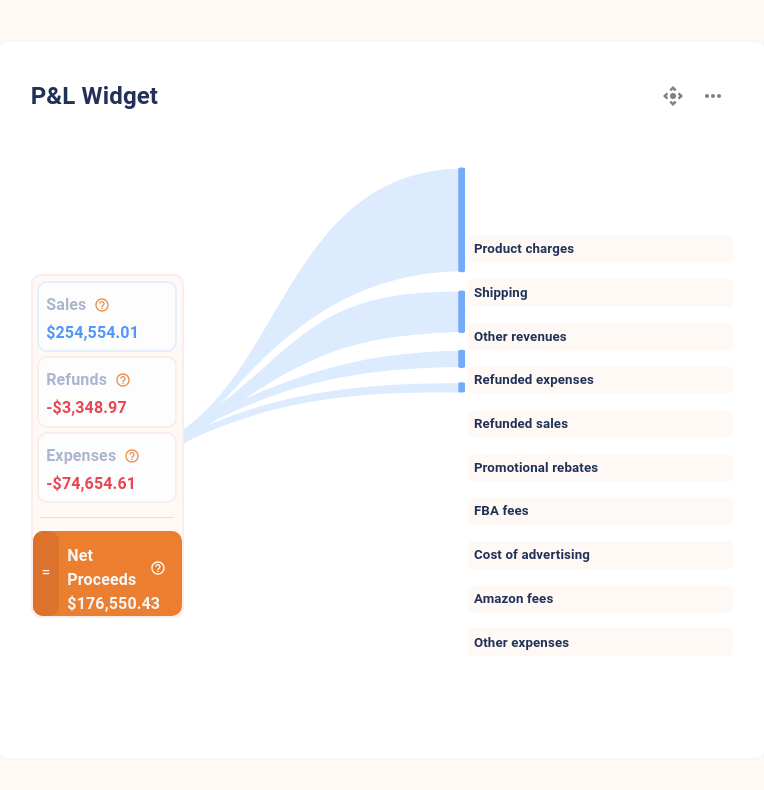
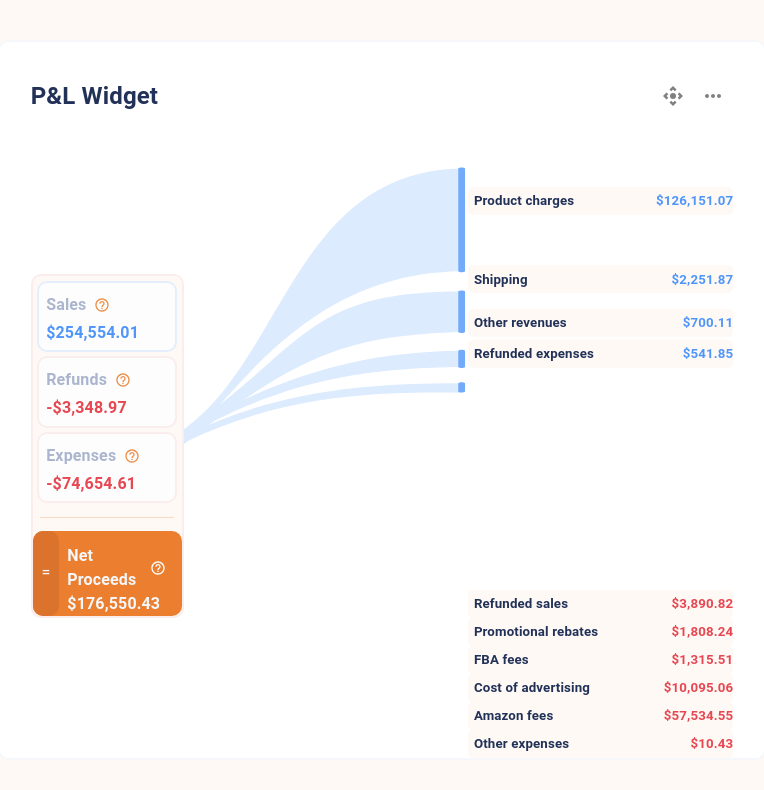
Before and after one commit to jpaul121/acquco-frontend, a React (Vite) app: page / in a window 1280 px wide. Shown: the top 790 px of the page, without its empty margins (258-1022 px from the left). Built offline with nearby package versions, Linux system fonts and the light colour scheme.

Commit message:
Add view logic for separate revenue & expense data

```diff
--- a/src/store/index.ts
+++ b/src/store/index.ts
@@ -1,6 +1,5 @@
 import { useDispatch, useSelector } from 'react-redux'
 
-import { Google } from '@mui/icons-material'
 import { configureStore } from '@reduxjs/toolkit'
 import { createSelector } from '@reduxjs/toolkit'
 import { profitLossReducer } from '../widget/widgetSlice'
@@ -98,6 +97,14 @@ export const getDiagramData = createSelector(stateIdentity, state => {
   return newState
 })
 
+export const getRevenue = createSelector(getDiagramData, state => (
+  state.links.filter(item => item.source === 'Sales' || item.target === 'Refunded expenses')
+))
+
+export const getExpenses = createSelector(getDiagramData, state => (
+  state.links.filter(item => item.source === 'Expenses' || item.target === 'Refunded sales')
+))
+
 const WEIGHT_NERF = .8
 
 export const getPlotlyData = createSelector(getDiagramData, state => {
--- a/src/widget/components/ProfitLossWidget.tsx
+++ b/src/widget/components/ProfitLossWidget.tsx
@@ -1,11 +1,11 @@
 import { ControlCamera as ControlCameraIcon, MoreHoriz } from '@mui/icons-material'
+import { makeStyles, rawNumbertoDollar } from '../../utils'
 
 import { IconButton } from '@mui/material'
 import React from 'react'
 import { RevenueCard } from '../'
 import { SankeyDiagram } from '../'
 import { Theme } from '@mui/material'
-import { makeStyles } from '../../utils'
 
 const useStyles = makeStyles()((theme: Theme) => ({
   profitLossWidget: {
@@ -46,7 +46,6 @@ const useStyles = makeStyles()((theme: Theme) => ({
   lineItems: {
     zIndex: 10,
     width: '40%',
-    height: '70%',
     // marginLeft: '-25%',
     display: 'flex',
     flexDirection: 'column',
@@ -54,6 +53,23 @@ const useStyles = makeStyles()((theme: Theme) => ({
     justifyContent: 'space-around',
     justifySelf: 'flex-end',
     marginLeft: 'auto',
+    height: '100%',
+  },
+  revenueData: {
+    width: '100%',
+    justifySelf: 'start-end',
+    display: 'flex',
+    flexDirection: 'column',
+    justifyContent: 'flex-start',
+    height: '100%',
+  },
+  expenseData: {
+    width: '100%',
+    justifySelf: 'start-end',
+    display: 'flex',
+    flexDirection: 'column',
+    justifyContent: 'flex-end',
+    height: '100%',
   },
   lineItem: {
     backgroundColor: 'rgb(254, 249, 245)',
@@ -72,9 +88,13 @@ const useStyles = makeStyles()((theme: Theme) => ({
       cursor: 'pointer',
     }
   },
+  lineItemValue: {
+    justifySelf: 'flex-end',
+    marginLeft: 'auto',
+  },
 }))
 
-export const ProfitLossWidget = ({ lineItemData }) => {
+export const ProfitLossWidget = ({ expenseData, revenueData }) => {
   const { classes } = useStyles()
   return (
     <>
@@ -94,11 +114,24 @@ export const ProfitLossWidget = ({ lineItemData }) => {
           <RevenueCard />
           <SankeyDiagram />
           <div className={classes.lineItems}>
-            {lineItemData && lineItemData.links.map(item => (
-              <div className={classes.lineItem}>
-                <h5 className={classes.lineItemTitle}>{item.target}</h5>
-              </div>
-            ))}
+            <div className={classes.revenueData}>
+              {revenueData && revenueData.map((item, i) => {
+              const offsets = [ '20%', '19%', '6%', '1%' ]
+              return (
+                <div className={classes.lineItem} style={{ marginTop: `${offsets[i]}` }}>
+                  <h5 className={classes.lineItemTitle}>{item.target}</h5>
+                  <h5 className={classes.lineItemValue} style={{ color: 'rgb(80, 150, 250)' }}>{rawNumbertoDollar.format(item.value)}</h5>
+                </div>
+              )})}
+            </div>
+            <div className={classes.expenseData}>
+              {expenseData && expenseData.map(item => (
+                <div className={classes.lineItem}>
+                  <h5 className={classes.lineItemTitle}>{item.target}</h5>
+                  <h5 className={classes.lineItemValue} style={{ color: 'rgb(231, 71, 82)' }}>{rawNumbertoDollar.format(item.value)}</h5>
+                </div>
+              ))}
+            </div>
           </div>
         </div>
       </div>
--- a/src/widget/containers/ProfitLossWidget.tsx
+++ b/src/widget/containers/ProfitLossWidget.tsx
@@ -1,15 +1,16 @@
 // @ts-nocheck
 
 import React, { useEffect, useState } from 'react'
+import { getExpenses, getRevenue } from '../../store'
 
 import { ProfitLossWidget as PLWidgetComponent } from '../components/ProfitLossWidget'
 import { fetchProfitLossData } from '../widgetSlice'
-import { getDiagramData } from '../../store'
 import { useDispatch } from 'react-redux'
 
 export const ProfitLossWidget = () => {
 
-  const [ lineItemData, setLineItemData ] = useState()
+  const [ revenueData, setRevenueData ] = useState()
+  const [ expenseData, setExpenseData ] = useState()
 
   const dispatch = useDispatch()
 
@@ -20,10 +21,10 @@ export const ProfitLossWidget = () => {
           reactDispatch(responseData)
       })
     }
-    getData(getDiagramData, setLineItemData)
-    console.log(lineItemData)
-  }, [ dispatch, lineItemData ])
+    getData(getExpenses, setExpenseData)
+    getData(getRevenue, setRevenueData)
+  }, [ dispatch, expenseData, revenueData ])
 
 
-  return <PLWidgetComponent lineItemData={lineItemData} />
+  return <PLWidgetComponent expenseData={expenseData} revenueData={revenueData} />
 }
```
